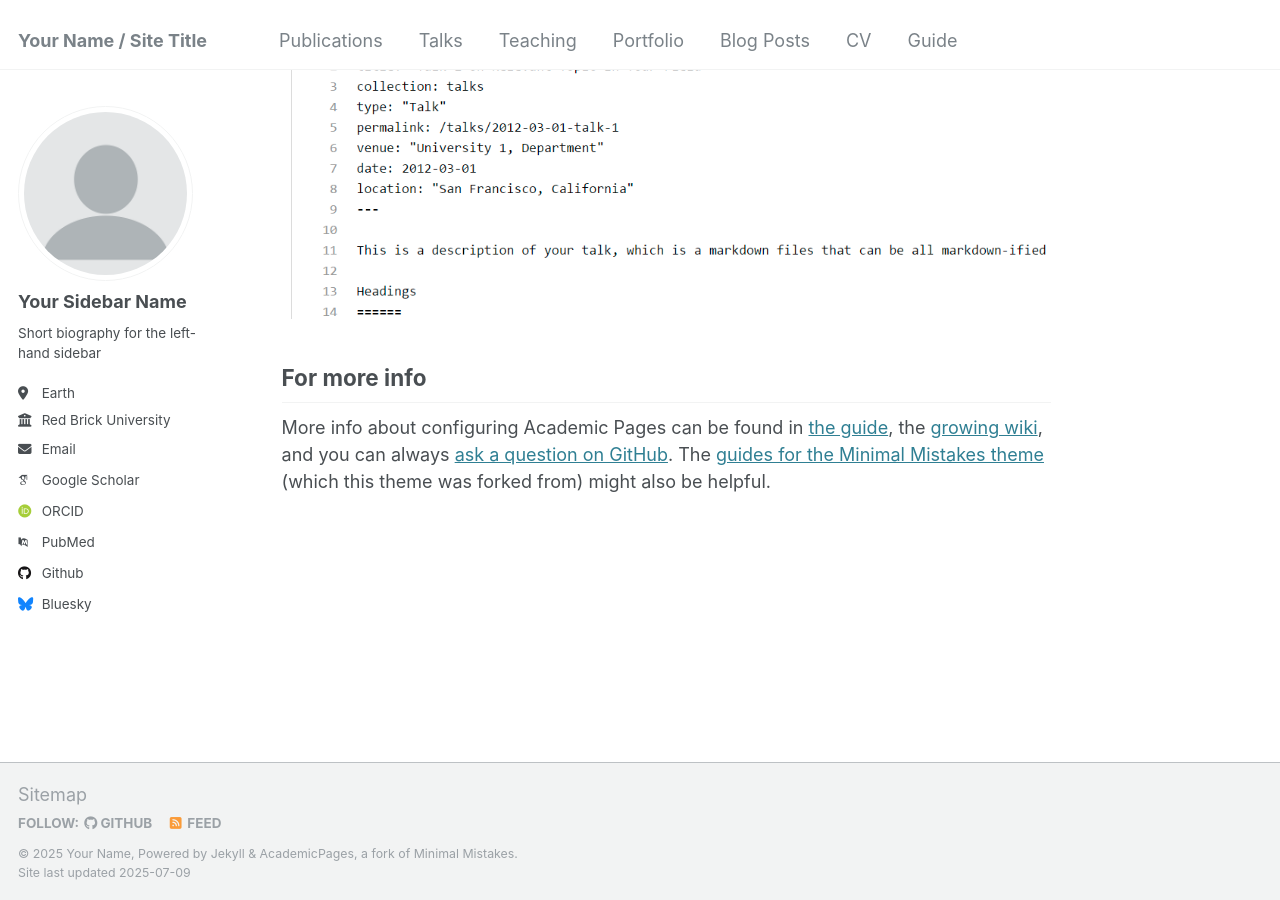
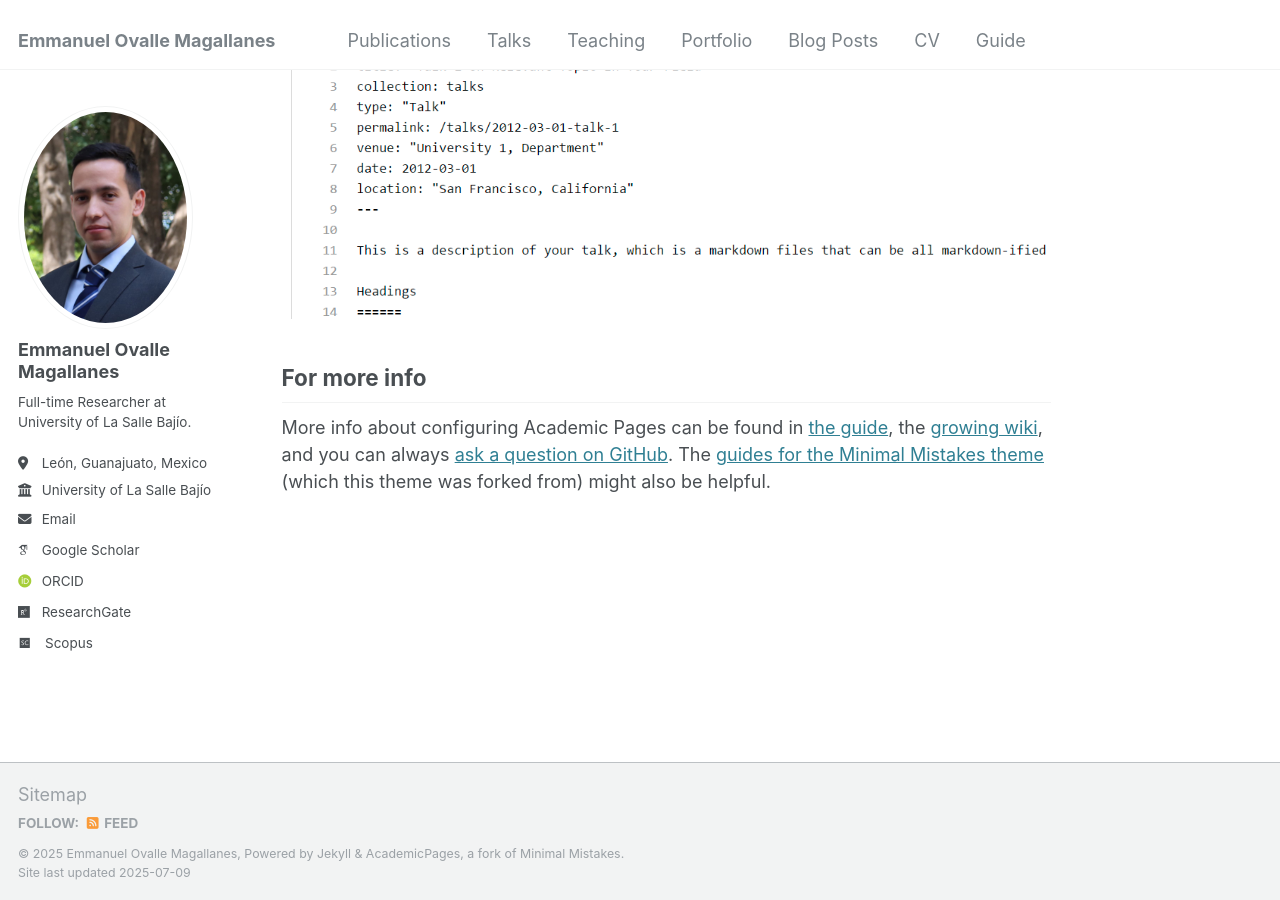
Before and after one commit to emmanuelom/emmanuelom.github.io, a Jekyll site: the page built from _pages/about.md, in a window 1280 px wide and 900 px high, scrolled down 2643 px. Built offline with Jekyll 4.4.1, drawn with Linux system fonts in a browser that asks for light colours; some web fonts are replaced.

```diff
--- a/_config.yml
+++ b/_config.yml
@@ -8,10 +8,10 @@
 
 # Basic Site Settings
 locale                   : "en-US"
-title                    : "Your Name / Site Title"
+title                    : "Emmanuel Ovalle Magallanes"
 title_separator          : "-"
-name                     : &name "Your Name"
-description              : &description "personal description"
+name                     : &name "Emmanuel Ovalle Magallanes" # This is the name that will appear in the title tag and in the sidebar
+description              : &description "Full-time Researcher at University of La Salle Bajío."
 url                      : https://emmanuelom.github.io # the base hostname & protocol for your site e.g. "https://[your GitHub username].github.io"
 baseurl                  : "" # the subpath of your site, e.g. "/blog"
 repository               : "academicpages/emmanuelom.github.io"
@@ -21,35 +21,35 @@ repository               : "academicpages/emmanuelom.github.io"
 #               Additional customization can be done by editing /_includes/author-profile.html
 author:
   # Biographic information
-  avatar           : "profile.png"
-  name             : "Your Sidebar Name"
+  avatar           : "bio-photo-eom.jpg" # This is the image that will appear in the sidebar
+  name             : "Emmanuel Ovalle Magallanes" # This is the name that will appear in the sidebar
   pronouns         : # example: "she/her"
-  bio              : "Short biography for the left-hand sidebar"
-  location         : "Earth"
-  employer         : "Red Brick University"
+  bio              : "Full-time Researcher at University of La Salle Bajío."
+  location         : "León, Guanajuato, Mexico" # This is the location that will appear in the sidebar
+  employer         : "University of La Salle Bajío" # This is the employer that will appear in the sidebar
   uri              : # URL
-  email            : "none@example.org"
+  email            : "eovalle@lasalle.edu.mx"
 
   # Academic websites
   arxiv            : # URL - Update with the correct link to your profile
-  googlescholar    : "https://scholar.google.com/citations?user=PS_CX0AAAAAJ"
+  googlescholar    : "https://scholar.google.com/citations?user=zql1lk8AAAAJ&hl=es#"
   impactstory      : # URL
-  orcid            : "http://orcid.org/yourorcidurl"
+  orcid            : "https://orcid.org/0000-0002-0689-520X"
   semantic         : # URL
-  pubmed           : "https://www.ncbi.nlm.nih.gov/pubmed/?term=john+snow"
-  researchgate     : # URL
-  scopus           : # URL
+  pubmed           : #"https://www.ncbi.nlm.nih.gov/pubmed/?term=john+snow"
+  researchgate     : "https://www.researchgate.net/profile/Emmanuel-Ovalle-Magallanes?ev=hdr_xprf" # URL
+  scopus           : "https://www.scopus.com/authid/detail.uri?authorId=57219164003" # URL
 
   # Repositories and software development
   bitbucket        : # Username - Update with your username on the site
   codepen          : # Username
   dribbble         : # Username
-  github           : "academicpages"
+  github           : #"academicpages"
   kaggle           : # Username
   stackoverflow    : # User number or user number and name (i.e., use "1" or "1/jeff-atwood")
 
   # Social media
-  bluesky          : "bsky.app" # Replace this with you Bluesky username
+  bluesky          : #"bsky.app" # Replace this with you Bluesky username
   facebook         : # Username
   flickr           : # Username
   foursquare       : # Username
```
Also changed, not shown: images/bio-photo-eom.JPG (added).
